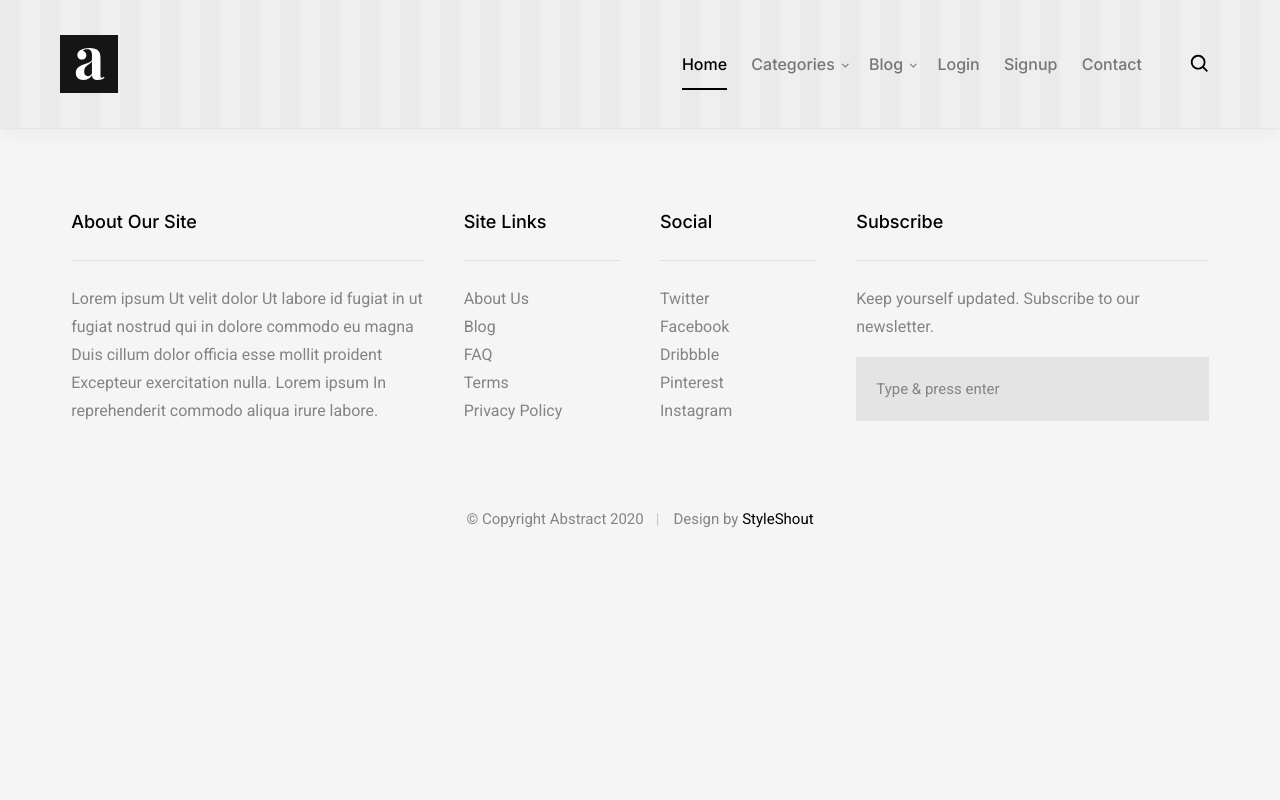
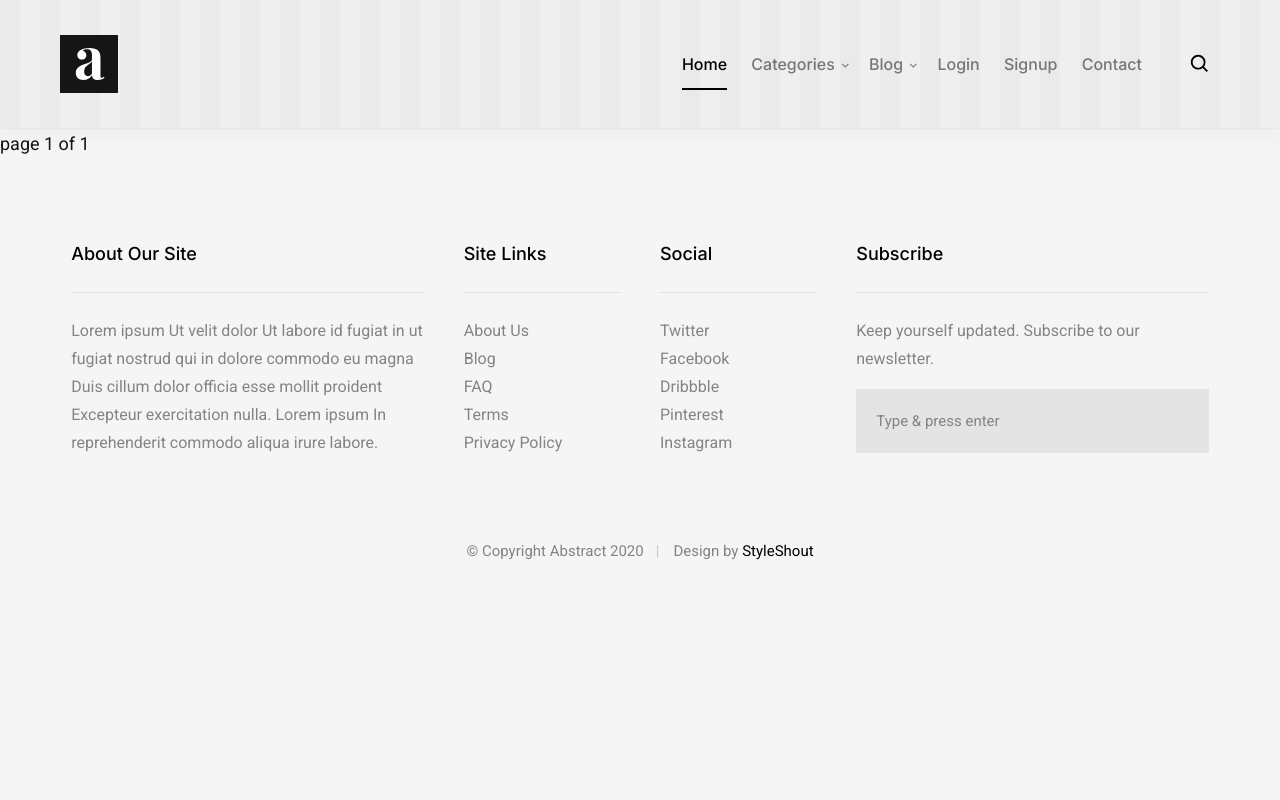
Before and after one commit to vinogradovalisaveta/the-blog, a Django app: page / in a window 1280 px wide. Run offline with Django 5.2, Linux system fonts and the light colour scheme; data that the repository does not hold is empty.

Commit message:
paginator

```diff
--- a/posts/templates/index.html
+++ b/posts/templates/index.html
@@ -7,4 +7,5 @@
 </a>
 <p>{{ post.text|truncatewords:30 }}</p>
 {% endfor %}
+{% include 'paginator.html' with page=page_obj %}
 {% endblock %}
--- /dev/null
+++ b/posts/templates/paginator.html
@@ -0,0 +1,7 @@
+{% if page.has_previous %}
+<a href="?page={{ page.previous_page_number }}">previous</a>
+{% endif %}
+page {{ page.number }} of {{ page.paginator.num_pages }}
+{% if page.has_next %}
+<a href="?page={{ page.next_page_number }}">next</a>
+{% endif %}
--- a/posts/templates/post.html
+++ b/posts/templates/post.html
@@ -15,7 +15,7 @@
 </a>
 {% endif %}
 {% if post.likes.count > 1 %}
-<p>{{ post.likes.first }} and {{ post.likes.count-1 }} others like your post</p>
+<p>{{ post.likes.first }} and {{ post.likes.count|add:-1 }} others like your post</p>
 {% elif post.likes.count == 1 %}
 <p>{{ post.likes.first }} likes your post</p>
 {% else %}
--- a/posts/urls.py
+++ b/posts/urls.py
@@ -5,7 +5,6 @@ urlpatterns = [
     path('', views.PostListView.as_view(), name='index'),
     path('new_post', views.NewPost.as_view(), name='new_post'),
     path('post/<int:pk>/', views.post_detail, name='post'),
-    # path('post/<int:pk>/', views.PostDetail.as_view(), name='post'),
     path('post/<int:pk>/edit', views.EditPostView.as_view(), name='edit'),
     path('post/<int:pk>/delete', views.DeletePostView.as_view(), name='delete'),
     path('post/<int:pk>/comment/', views.add_comment, name='add_comment'),
--- a/posts/views.py
+++ b/posts/views.py
@@ -6,6 +6,7 @@ from django.views.decorators.http import require_POST
 from django.views.generic import CreateView, ListView, DetailView, UpdateView, DeleteView
 from posts.models import Post, Comment
 from posts.forms import CommentForm
+from django.core.paginator import Paginator
 
 
 @login_required
```
Also changed, not shown: posts/migrations/0006_post_slug.py (added).
